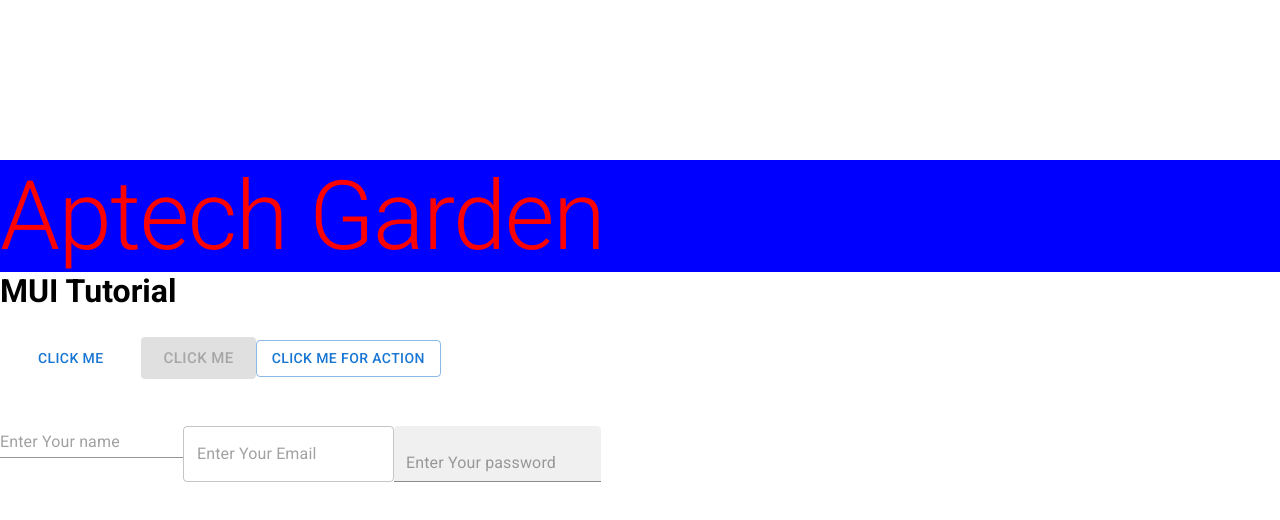
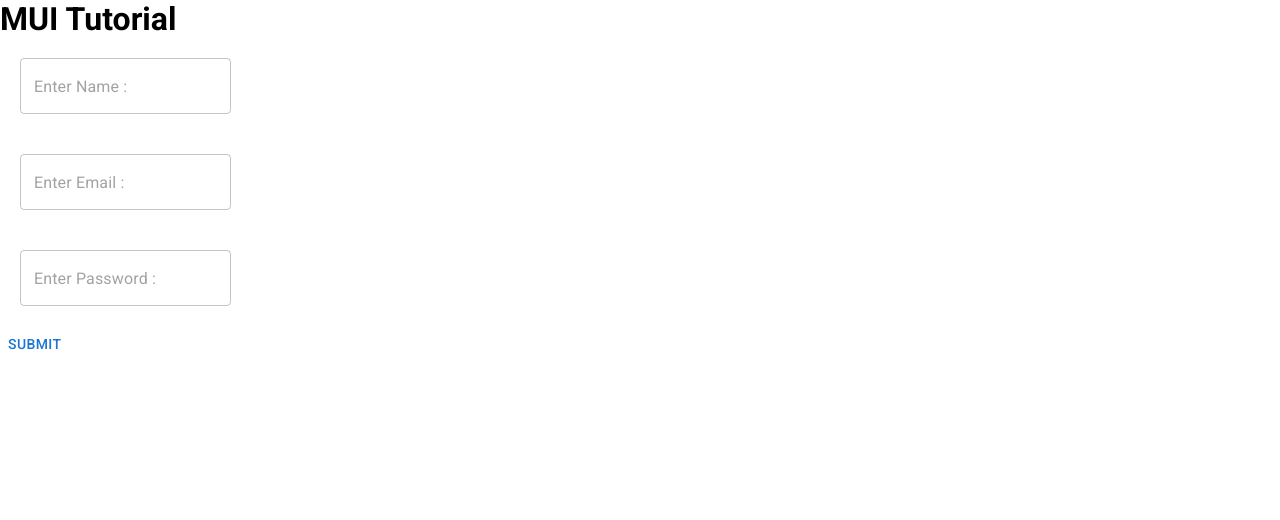
Before and after one commit to mudassirarif17/Mui, a React (Create React App) app: page / in a window 1280 px wide. Shown: the top 520 px of the page. Built offline with nearby package versions, Linux system fonts and the light colour scheme.

Commit message:
creating a form using mui

```diff
--- a/src/App.js
+++ b/src/App.js
@@ -1,3 +1,4 @@
+import Form from './components/Form';
 import logo from './logo.svg';
 import { Button, Typography, TextField } from '@mui/material';
 
@@ -5,25 +6,30 @@ function App() {
   return (
     <div>
       {/*1. Typography */}
-      <Typography variant='h1' sx={{color : "red" , background : "blue"}} component={"h2"} mt={20}>Aptech Garden</Typography>
+      {/* <Typography variant='h1' sx={{color : "red" , background : "blue"}} component={"h2"} mt={20}>Aptech Garden</Typography> */}
       <h1>MUI Tutorial</h1>
       {/* <p>Pakistan is my country . I love pakistan </p>  */}
 
       {/*2. Buttons in MUi */}
       {/* Three types of Buttons text is bydefault */}
-      <Button variant='text' sx={{margin : "30px"}}>Click Me</Button>
-      <Button variant='contained' color='success' disabled size='large'>Click Me</Button>
-      <Button onClick={()=> alert("You clicked the button")} variant='outlined'>Click Me for action</Button>
+      {/* <Button variant='text' sx={{margin : "30px"}}>Click Me</Button> */}
+      {/* <Button variant='contained' color='success' disabled size='large'>Click Me</Button> */}
+      {/* <Button onClick={()=> alert("You clicked the button")} variant='outlined'>Click Me for action</Button> */}
 
-      <br/>
-      <br/>
+      {/* <br/> */}
+      {/* <br/> */}
 
       {/* <input type='text' placeholder='Enter Your Name : '/> */}
       {/*3. Text field is used to get input from user  */}
-      <TextField type="text" placeholder='Enter Your name ' variant='standard'/>
-      <TextField type="email" placeholder='Enter Your Email ' variant='outlined'/>
-      <TextField type="password" placeholder='Enter Your password ' variant='filled'/>
+      {/* <TextField type="text" placeholder='Enter Your name ' variant='standard'/> */}
+      {/* <br/> */}
+      {/* <TextField type="email" placeholder='Enter Your Email ' variant='outlined'/> */}
+      {/* <br/> */}
+      {/* <TextField type="password" placeholder='Enter Your password ' variant='filled'/> */}
 
+
+      {/* 3. forms */}
+      <Form/>
     </div>
   );
 }
--- /dev/null
+++ b/src/components/Form.js
@@ -0,0 +1,43 @@
+import React , {useState} from 'react';
+import {Button, TextField} from "@mui/material"
+
+const Form = () => {
+    const [name , setName] = useState("");
+    const [email , setEmail] = useState("");
+    const [password , setPassword] = useState("");
+
+    const changeHandler = (e)=>{
+        if(e.target.name === "name"){
+            setName(e.target.value);
+        }
+        if(e.target.name === "email"){
+            setEmail(e.target.value);
+        }
+        if(e.target.name === "password"){
+            setPassword(e.target.value);
+        }
+    }
+
+    const submitHandler = (e) =>{
+        e.preventDefault();
+        alert(name , email , password)
+        console.log(name);
+        console.log(email);
+        console.log(password)
+    }
+  return (
+    <>
+    <form onSubmit={submitHandler}>
+      <TextField onChange={changeHandler} value={name} name='name' type='text' variant='outlined' sx={{margin : "20px"}} placeholder='Enter Name : '/>
+      <br/>
+      <TextField onChange={changeHandler} value={email} name='email' type='email' variant='outlined'sx={{margin : "20px"}} placeholder='Enter Email : '/>
+      <br/>
+      <TextField onChange={changeHandler} value={password} name='password' type='password' variant='outlined'sx={{margin : "20px"}} placeholder='Enter Password : '/>
+      <br/>
+      <Button  type='submit'>submit</Button>
+      </form>
+    </>
+  )
+}
+
+export default Form
```
